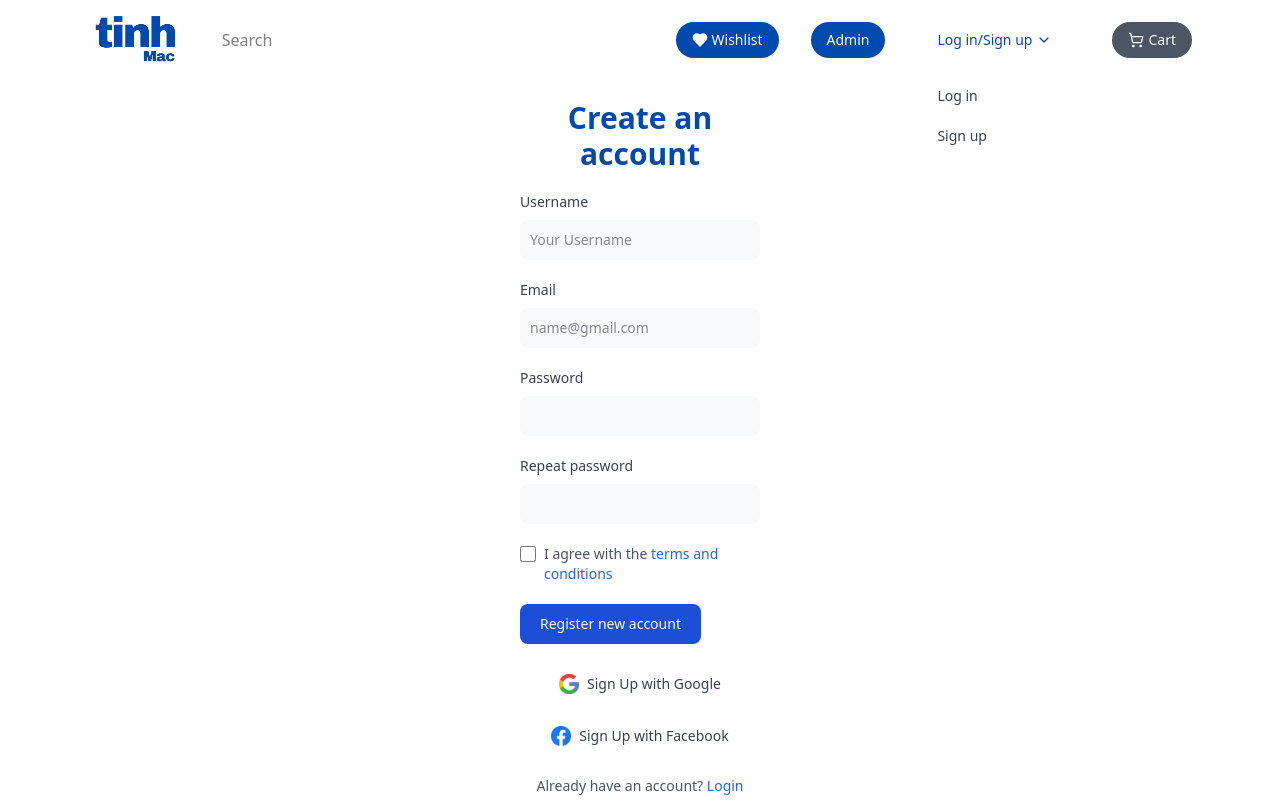
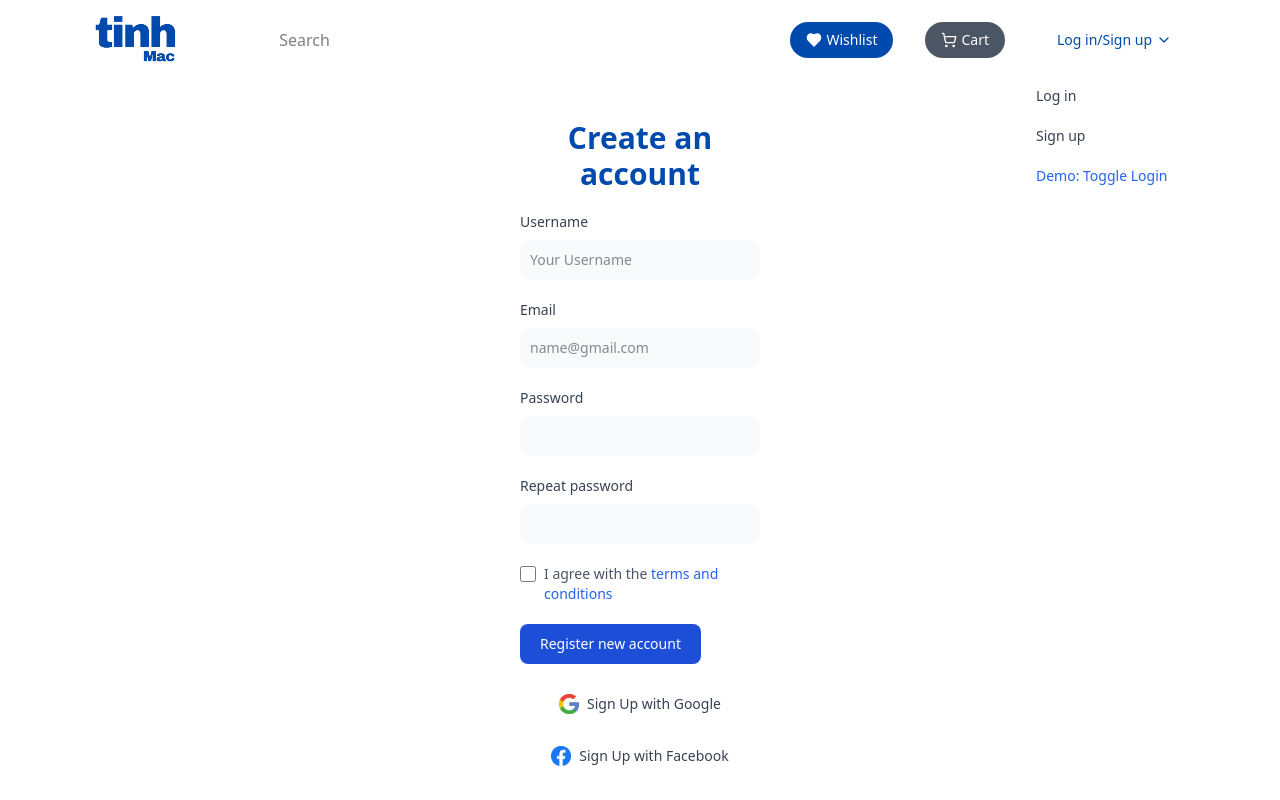
Before and after one commit to kumarilaxmisharma/tinh_mac_new, a React (Vite) app: page /signup in a window 1280 px wide. Both pictures are taken after a click on the button "Log in/Sign up". Shown: the top 800 px of the page. Built offline with nearby package versions, Linux system fonts and the light colour scheme.

Commit message:
Fix Navbar

```diff
--- a/src/App.jsx
+++ b/src/App.jsx
@@ -1,6 +1,7 @@
 import { BrowserRouter, Routes, Route } from 'react-router-dom';
 import React from 'react';
 import ScrollToTop from './components/ScrollToTop'; // Importing ScrollToTop component
+
 
 {/* Importing layouts and pages */}
 import MainLayout from '../src/layouts/MainLayout';
@@ -39,7 +40,9 @@ import ForgetPasswordPage from './pages/authentication/ForgetPasswordPage';
 function App() {
   return (
     <BrowserRouter>
-    <ScrollToTop /> {/* Add ScrollToTop here */}
+
+
+      <ScrollToTop /> {/* Add ScrollToTop here */}
       <Routes>
 
         {/* Main Layout */}
--- a/src/components/Navbar.jsx
+++ b/src/components/Navbar.jsx
@@ -26,38 +26,17 @@ const Navbar = () => {
     };
   }, [isDropdownOpen]);
 
-  // Check if user is logged in (you would use your auth system here)
-  useEffect(() => {
-    // Example: Check localStorage, cookies, or context for auth state
-    const checkAuthStatus = () => {
-      // This is a placeholder - replace with your actual auth check
-      const token = localStorage.getItem('authToken');
-      const user = localStorage.getItem('user');
-
-      if (token) {
-        setIsLoggedIn(true);
-        setUserName(user ? JSON.parse(user).name : 'User');
-      }
-    };
-
-    checkAuthStatus();
-  }, []);
-
   // Handle logout
   const handleLogout = () => {
-    // Clear auth data
-    localStorage.removeItem('authToken');
-    localStorage.removeItem('user');
     setIsLoggedIn(false);
+    setUserName('');
     setIsDropdownOpen(false);
   };
 
-  // For demonstration purposes only
+  // For demonstration purposes only - temporary UI change that doesn't persist
   const toggleLoginState = () => {
     if (!isLoggedIn) {
-      // Simulate login
-      localStorage.setItem('authToken', 'demo-token');
-      localStorage.setItem('user', JSON.stringify({ name: 'John Doe' }));
+      // Simulate login - only for this session, won't persist on refresh
       setIsLoggedIn(true);
       setUserName('John Doe');
     } else {
@@ -95,15 +74,67 @@ const Navbar = () => {
             <Heart className="h-4 w-4 fill-white text-white"/>
             Wishlist
           </Link>
+
+
           <Link
-            to="/dashboard"
-            className="flex items-center justify-center text-sm gap-1 px-4 py-2 bg-[#004AAD] text-white rounded-full hover:bg-blue-600 transition-colors"
+            to="/cart"
+            className="flex items-center justify-center text-sm gap-1 px-4 py-2 bg-gray-600 text-white rounded-full hover:bg-gray-700 transition-colors"
           >
-            Admin
+            <ShoppingCart className="h-4 w-4"/>
+            Cart
           </Link>
 
-          <div className="relative flex items-center space-x-2">
-            {/* Login/Signup Button */}
+          {/* Auth Section - Dynamic based on login state */}
+          <div className="relative dropdown-container flex items-center space-x-2">
+            {isLoggedIn ? (
+              // User Profile Icon and Menu for logged-in users
+              <div className="relative">
+                <button
+                  onClick={toggleDropdown}
+                  className="flex items-center text-[#004AAD] hover:bg-blue-100 hover:rounded-full transition-all p-2"
+                >
+                  <div className="h-9 w-9 rounded-full bg-[#004AAD] flex items-center justify-center text-white">
+                    <User size={18} />
+                  </div>
+                  <ChevronDown className="h-4 w-4 ml-1" />
+                </button>
+
+                {/* User dropdown menu */}
+                {isDropdownOpen && (
+                  <div className="absolute top-full right-0 mt-2 z-10 bg-white divide-y divide-gray-100 rounded-lg shadow-md w-48">
+                    <div className="px-4 py-3 text-sm text-gray-900">
+                      <div className="font-medium">{userName}</div>
+                      <div className="truncate text-gray-500">user@example.com</div>
+                    </div>
+                    <ul className="py-2 text-sm text-gray-700">
+                      <li>
+                        <Link to="/profile" className="flex items-center px-4 py-2 hover:bg-gray-100">
+                          <User className="h-4 w-4 mr-2" />
+                          Profile
+                        </Link>
+                      </li>
+                      <li>
+                        <Link to="/settings" className="flex items-center px-4 py-2 hover:bg-gray-100">
+                          <Settings className="h-4 w-4 mr-2" />
+                          Settings
+                        </Link>
+                      </li>
+                      <li>
+                        <button
+                          onClick={handleLogout}
+                          className="flex items-center w-full text-left px-4 py-2 hover:bg-gray-100"
+                        >
+                          <LogOut className="h-4 w-4 mr-2" />
+                          Sign out
+                        </button>
+                      </li>
+                    </ul>
+                  </div>
+                )}
+              </div>
+            ) : (
+              // Login/Signup Button for guests
+              <div className="relative">
                 <button
                   onClick={toggleDropdown}
                   className="text-[#004AAD] bg-white hover:bg-blue-100 hover:rounded-[28px] font-medium rounded-lg text-sm px-5 py-2.5 text-center inline-flex items-center gap-1 cursor-pointer"
@@ -115,7 +146,7 @@ const Navbar = () => {
 
                 {/* Dropdown menu */}
                 {isDropdownOpen && (
-              <div className="absolute top-full mt-2 left-0 z-10 bg-white divide-y divide-gray-100 rounded-lg shadow-sm w-44">
+                  <div className="absolute top-full mt-2 right-0 z-10 bg-white divide-y divide-gray-100 rounded-lg shadow-sm w-44">
                     <ul className="py-2 text-sm text-gray-700">
                       <li>
                         <Link
@@ -133,18 +164,21 @@ const Navbar = () => {
                           Sign up
                         </Link>
                       </li>
+                      {/* Temporary button for demo purposes */}
+                      <li className="border-t border-gray-200">
+                        <button
+                          onClick={toggleLoginState}
+                          className="block w-full text-left px-5 py-2.5 text-blue-600 hover:bg-gray-100"
+                        >
+                          Demo: Toggle Login
+                        </button>
+                      </li>
                     </ul>
                   </div>
                 )}
               </div>
-
-          <Link
-            to="/cart"
-            className="flex items-center justify-center text-sm gap-1 px-4 py-2 bg-gray-600 text-white rounded-full hover:bg-gray-700 transition-colors"
-          >
-            <ShoppingCart className="h-4 w-4"/>
-            Cart
-          </Link>
+            )}
+          </div>
         </div>
       </div>
     </header>
--- a/src/pages/authentication/SignupPage.jsx
+++ b/src/pages/authentication/SignupPage.jsx
@@ -50,7 +50,7 @@ const SignupPage = () => {
   };
 
   return (
-    <div className="items-center max-h-screen px-120 py-15 sm:py-12 lg:py-24">
+    <div className="items-center max-h-screen px-120 py-20 sm:py-12 lg:py-24 mb-30">
       <form className="max-w-screen mx-auto border-1 border-gray-100 rounded-[24px] shadow-lg p-10 bg-white" onSubmit={handleSubmit}>
         <h3 className="text-3xl font-bold text-center mb-5 text-[#004AAD]">Create an account</h3>
 
```
Lines whose indentation alone changed are shown as unchanged.
